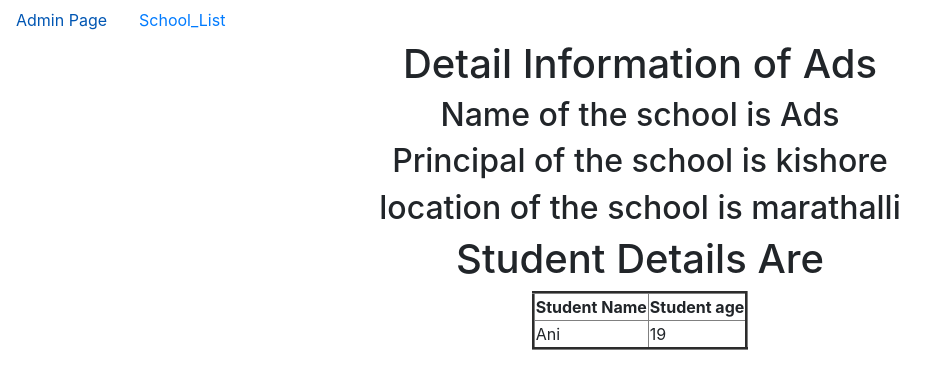
After one commit to Anudeepthi24/proj37views, a Django app: page /1/ in a window 1280 px wide. The commit adds this page. Shown: the top 389 px of the page, without its empty margins (0-946 px from the left). Run offline with Django 4.2, Linux system fonts and the light colour scheme; data comes from the database, SQL or seed files in the repository.

Commit message:
first commit

```diff
--- a/app/views.py
+++ b/app/views.py
@@ -1,9 +1,16 @@
 from django.shortcuts import render
 
 # Create your views here.
-from django.views.generic import ListView
+from django.views.generic import ListView,DetailView
 from app.models import *
 
 class School_List(ListView):
     model=School
     context_object_name='schools'
+    ordering=['sname']
+    #queryset=School.objects.filter(id=1)
+    #template_name='app/school_list.html'
+
+class SchoolDetail(DetailView):
+    model=School
+    context_object_name='sclobject'
--- a/project37/urls.py
+++ b/project37/urls.py
@@ -15,9 +15,11 @@ Including another URLconf
     2. Add a URL to urlpatterns:  path('blog/', include('blog.urls'))
 """
 from django.contrib import admin
-from django.urls import path
+from django.urls import path,re_path
 from app.views import *
 urlpatterns = [
     path('admin/', admin.site.urls),
     path('School_List/', School_List.as_view(),name='School_List'),
+    re_path('(?P<pk>\d+)/',SchoolDetail.as_view(),name='detail'),
+
 ]
--- /dev/null
+++ b/templates/app/School_detail.html
@@ -0,0 +1,37 @@
+{% extends 'app/dummy.html' %}
+
+{% block title %}
+    <title>School Detail</title>
+{% endblock %}
+
+{% block body_block %}
+    <center>
+        <h1>Detail Information of {{sclobject.sname}}</h1>
+
+        <h2>Name of the school is {{sclobject.sname}}</h2>
+
+        <h2>Principal of the school is {{sclobject.sprincipal}}</h2>
+
+
+        <h2>location of the school is {{sclobject.slocation}}</h2>
+
+<h1>Student Details Are</h1>
+
+<table border="3px">
+    <tr>
+        <th>Student Name</th>
+        <th>Student age</th>
+    </tr>
+
+    {% for st in sclobject.students.all %}
+        <tr>
+            <td>{{st.stname}}</td>
+            <td>{{st.stage}}</td>
+        </tr>
+    {% endfor %}
+
+</table>
+
+
+    </center>
+{% endblock %}
--- /dev/null
+++ b/templates/app/dummy.html
@@ -0,0 +1,45 @@
+<!DOCTYPE html>
+<html lang="en">
+<head>
+    <meta charset="UTF-8">
+    <meta name="viewport" content="width=device-width, initial-scale=1.0">
+    <!-- Bootstrap CSS -->
+    <link rel="stylesheet" href="https://cdn.jsdelivr.net/npm/bootstrap@4.6.2/dist/css/bootstrap.min.css" integrity="sha384-xOolHFLEh07PJGoPkLv1IbcEPTNtaed2xpHsD9ESMhqIYd0nLMwNLD69Npy4HI+N" crossorigin="anonymous">
+{% block title %}
+    <title>Hello, world!</title>
+
+{% endblock %}
+  </head>
+  <body>
+<nav class="nav">
+
+    <a href="{% url 'admin:index' %}" class="nav-link">Admin Page</a>
+    <a href="{% url 'School_List' %}" class="nav-link">School_List</a>
+
+
+</nav>
+
+
+{% block body_block %}
+
+{% endblock %}
+
+
+
+
+
+
+<!-- Optional JavaScript; choose one of the two! -->
+
+    <!-- Option 1: jQuery and Bootstrap Bundle (includes Popper) -->
+    <script src="https://cdn.jsdelivr.net/npm/jquery@3.5.1/dist/jquery.slim.min.js" integrity="sha384-DfXdz2htPH0lsSSs5nCTpuj/zy4C+OGpamoFVy38MVBnE+IbbVYUew+OrCXaRkfj" crossorigin="anonymous"></script>
+    <script src="https://cdn.jsdelivr.net/npm/bootstrap@4.6.2/dist/js/bootstrap.bundle.min.js" integrity="sha384-Fy6S3B9q64WdZWQUiU+q4/2Lc9npb8tCaSX9FK7E8HnRr0Jz8D6OP9dO5Vg3Q9ct" crossorigin="anonymous"></script>
+
+    <!-- Option 2: Separate Popper and Bootstrap JS -->
+    <!--
+    <script src="https://cdn.jsdelivr.net/npm/jquery@3.5.1/dist/jquery.slim.min.js" integrity="sha384-DfXdz2htPH0lsSSs5nCTpuj/zy4C+OGpamoFVy38MVBnE+IbbVYUew+OrCXaRkfj" crossorigin="anonymous"></script>
+    <script src="https://cdn.jsdelivr.net/npm/popper.js@1.16.1/dist/umd/popper.min.js" integrity="sha384-9/reFTGAW83EW2RDu2S0VKaIzap3H66lZH81PoYlFhbGU+6BZp6G7niu735Sk7lN" crossorigin="anonymous"></script>
+    <script src="https://cdn.jsdelivr.net/npm/bootstrap@4.6.2/dist/js/bootstrap.min.js" integrity="sha384-+sLIOodYLS7CIrQpBjl+C7nPvqq+FbNUBDunl/OZv93DB7Ln/533i8e/mZXLi/P+" crossorigin="anonymous"></script>
+    -->
+  </body>
+</html>
```
Also changed, not shown: templates/app/School_List.html (+8 -12 lines).
